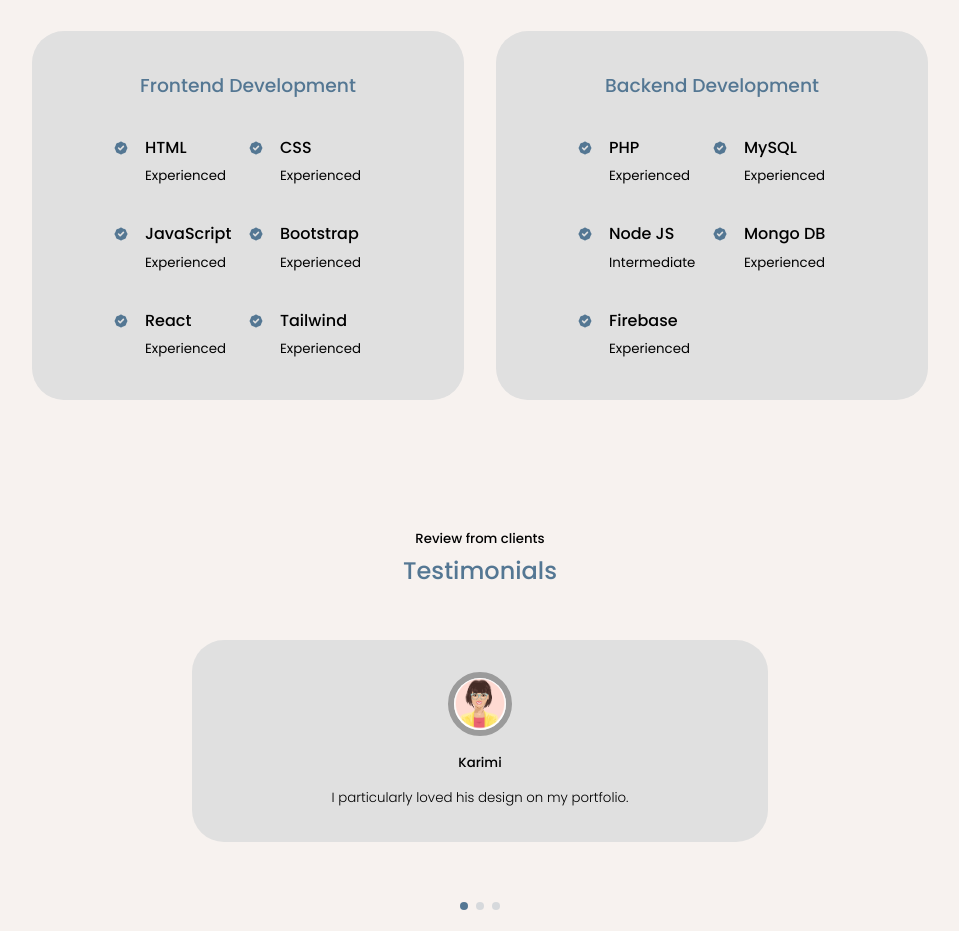
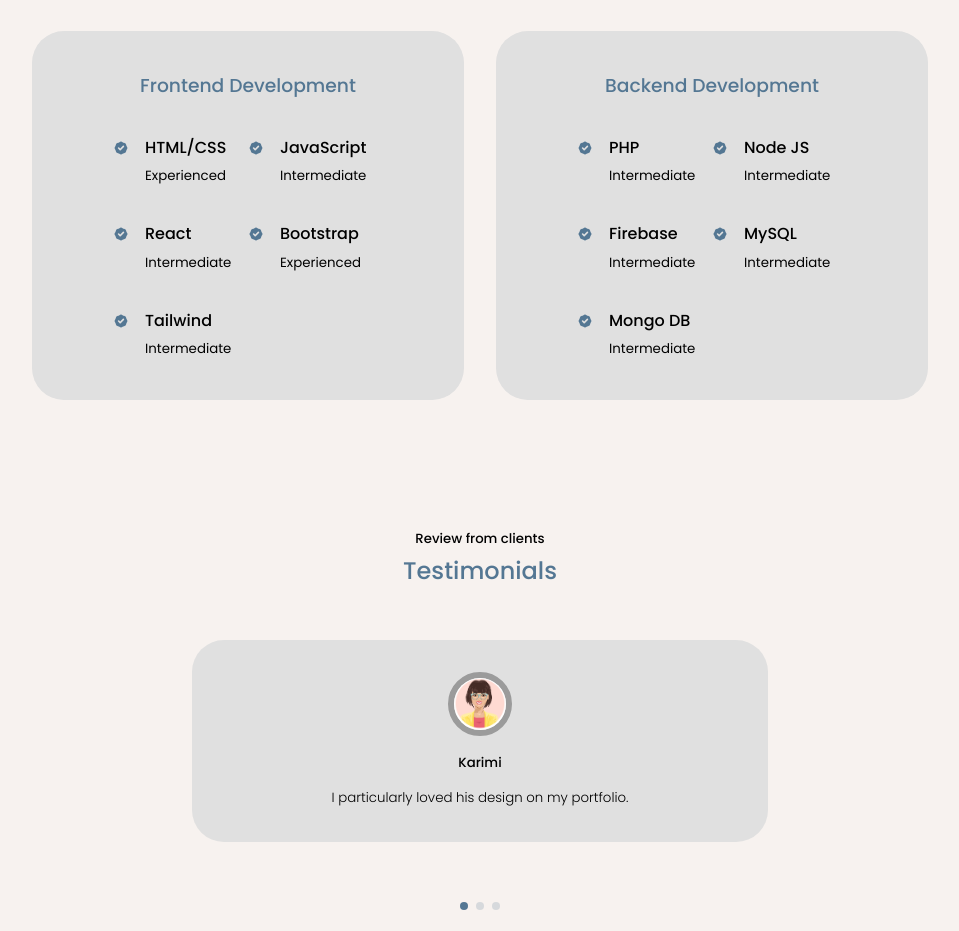
Before and after one commit to bwire40/react-portfolio, a React (Create React App) app: page / in a window 1280 px wide. Shown: the part 3320-4251 px from the top of the page, without its empty margins (160-1119 px from the left). Built offline with nearby package versions, Linux system fonts and the light colour scheme.

Commit message:
new commits

```diff
--- a/src/components/experience/Experience.jsx
+++ b/src/components/experience/Experience.jsx
@@ -1,103 +1,49 @@
-import React from 'react'
-import './experience.css'
-import {HiBadgeCheck} from 'react-icons/hi'
+import React from "react";
+import "./experience.css";
+import { HiBadgeCheck } from "react-icons/hi";
+import data from "../../data.js";
 
 const Experience = () => {
   return (
-    <section id='experience'>
+    <section id="experience">
       <h5>The skills i have</h5>
       <h2>My Experience</h2>
       <div className="container experience--container">
         <div className="experience--frontend">
           <h3>Frontend Development</h3>
           <div className="experience--content">
-            <article className="experience--details">
-              <HiBadgeCheck className='experience--details-icon'/>
+            {data.skillsFront.map(({ id, title, status }) => {
+              return (
+                <article key={id} className="experience--details">
+                  <HiBadgeCheck className="experience--details-icon" />
                   <div>
-                <h4>HTML</h4>
-              <small className='text-light'>Experienced</small></div>
-            </article>
-            <article className="experience--details">
-              <HiBadgeCheck className='experience--details-icon'/>
-              <div>
-                <h4>CSS</h4>
-              <small className='text-light'>Experienced</small>
+                    <h4>{title}</h4>
+                    <small className="text-light">{status}</small>
                   </div>
                 </article>
-            <article className="experience--details">
-              <HiBadgeCheck className='experience--details-icon'/>
-              <div>
-                <h4>JavaScript</h4>
-              <small className='text-light'>Experienced</small>
-              </div>
-            </article>
-            <article className="experience--details">
-              <HiBadgeCheck className='experience--details-icon'/>
-             <div>
-               <h4>Bootstrap</h4>
-              <small className='text-light'>Experienced</small>
-             </div>
-            </article>
-            <article className="experience--details">
-              <HiBadgeCheck className='experience--details-icon'/>
-              <div>
-                <h4>React</h4>
-              <small className='text-light'>Experienced</small>
-              </div>
-            </article>
-            <article className="experience--details">
-              <HiBadgeCheck className='experience--details-icon'/>
-              <div>
-                <h4>Tailwind</h4>
-              <small className='text-light'>Experienced</small>
-              </div>
-            </article>
-
+              );
+            })}
           </div>
         </div>
         <div className="experience--backend">
           <h3>Backend Development</h3>
           <div className="experience--content">
-            <article className="experience--details">
-              <HiBadgeCheck className='experience--details-icon'/>
+            {data.skillsBack.map(({ id, title, status }) => {
+              return (
+                <article key={id} className="experience--details">
+                  <HiBadgeCheck className="experience--details-icon" />
                   <div>
-                <h4>PHP</h4>
-              <small className='text-light'>Experienced</small>
+                    <h4>{title}</h4>
+                    <small className="text-light">{status}</small>
                   </div>
                 </article>
-            <article className="experience--details">
-              <HiBadgeCheck className='experience--details-icon'/>
-              <div>
-                <h4>MySQL</h4>
-              <small className='text-light'>Experienced</small>
-              </div>
-            </article>
-            <article className="experience--details">
-              <HiBadgeCheck className='experience--details-icon'/>
-              <div>
-                <h4>Node JS</h4>
-              <small className='text-light'>Intermediate</small>
-              </div>
-            </article>
-            <article className="experience--details">
-              <HiBadgeCheck className='experience--details-icon'/>
-              <div>
-                <h4>Mongo DB</h4>
-              <small className='text-light'>Experienced</small>
-              </div>
-            </article>
-            <article className="experience--details">
-              <HiBadgeCheck className='experience--details-icon'/>
-              <div>
-                <h4>Firebase</h4>
-              <small className='text-light'>Experienced</small>
-              </div>
-            </article>
+              );
+            })}
           </div>
         </div>
       </div>
     </section>
-  )
-}
+  );
+};
 
-export default Experience
+export default Experience;
--- a/src/data.js
+++ b/src/data.js
@@ -14,6 +14,60 @@ import { BsAward } from "react-icons/bs";
 import { FiUsers } from "react-icons/fi";
 import { MdOutlineFolderSpecial } from "react-icons/md";
 const data = {
+  skillsFront: [
+    {
+      id: 1,
+      title: "HTML/CSS",
+      status: "Experienced",
+    },
+    {
+      id: 2,
+      title: "JavaScript",
+      status: "Intermediate",
+    },
+    {
+      id: 3,
+      title: "React",
+      status: "Intermediate",
+    },
+    {
+      id: 4,
+      title: "Bootstrap",
+      status: "Experienced",
+    },
+    {
+      id: 5,
+      title: "Tailwind",
+      status: "Intermediate",
+    },
+  ],
+  skillsBack: [
+    {
+      id: 1,
+      title: "PHP",
+      status: "Intermediate",
+    },
+    {
+      id: 2,
+      title: "Node JS",
+      status: "Intermediate",
+    },
+    {
+      id: 3,
+      title: "Firebase",
+      status: "Intermediate",
+    },
+    {
+      id: 4,
+      title: "MySQL",
+      status: "Intermediate",
+    },
+    {
+      id: 5,
+      title: "Mongo DB",
+      status: "Intermediate",
+    },
+  ],
   experience: [
     {
       id: 1,
@@ -48,7 +102,7 @@ const data = {
         "I offer UX/UI design for your projects increasing productivity and profits. ",
     },
     {
-      id: 1,
+      id: 3,
       service: "Digital Marketing",
       details:
         "I also offer you an opportunity to market your products digitally",
```
Lines whose indentation alone changed are shown as unchanged.
